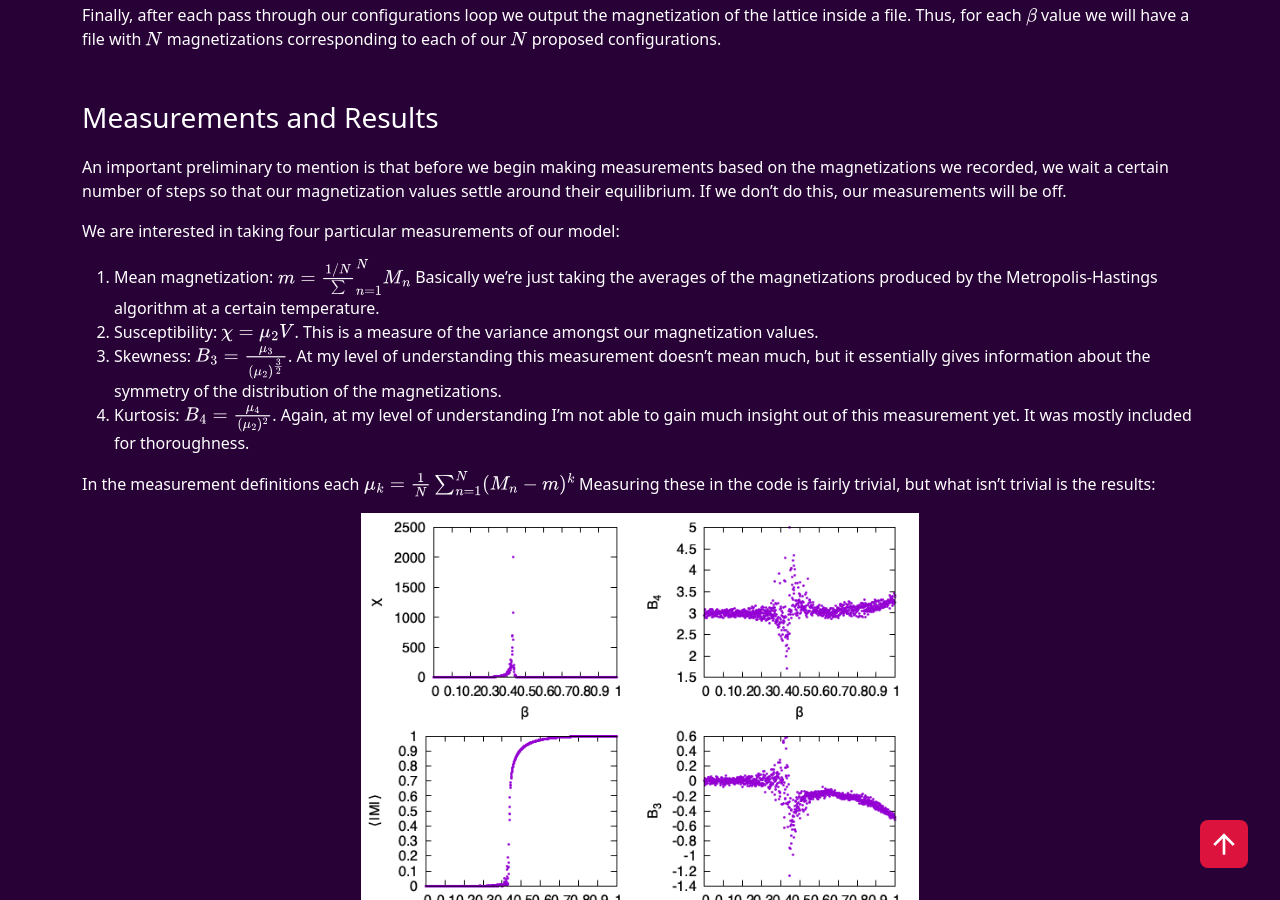
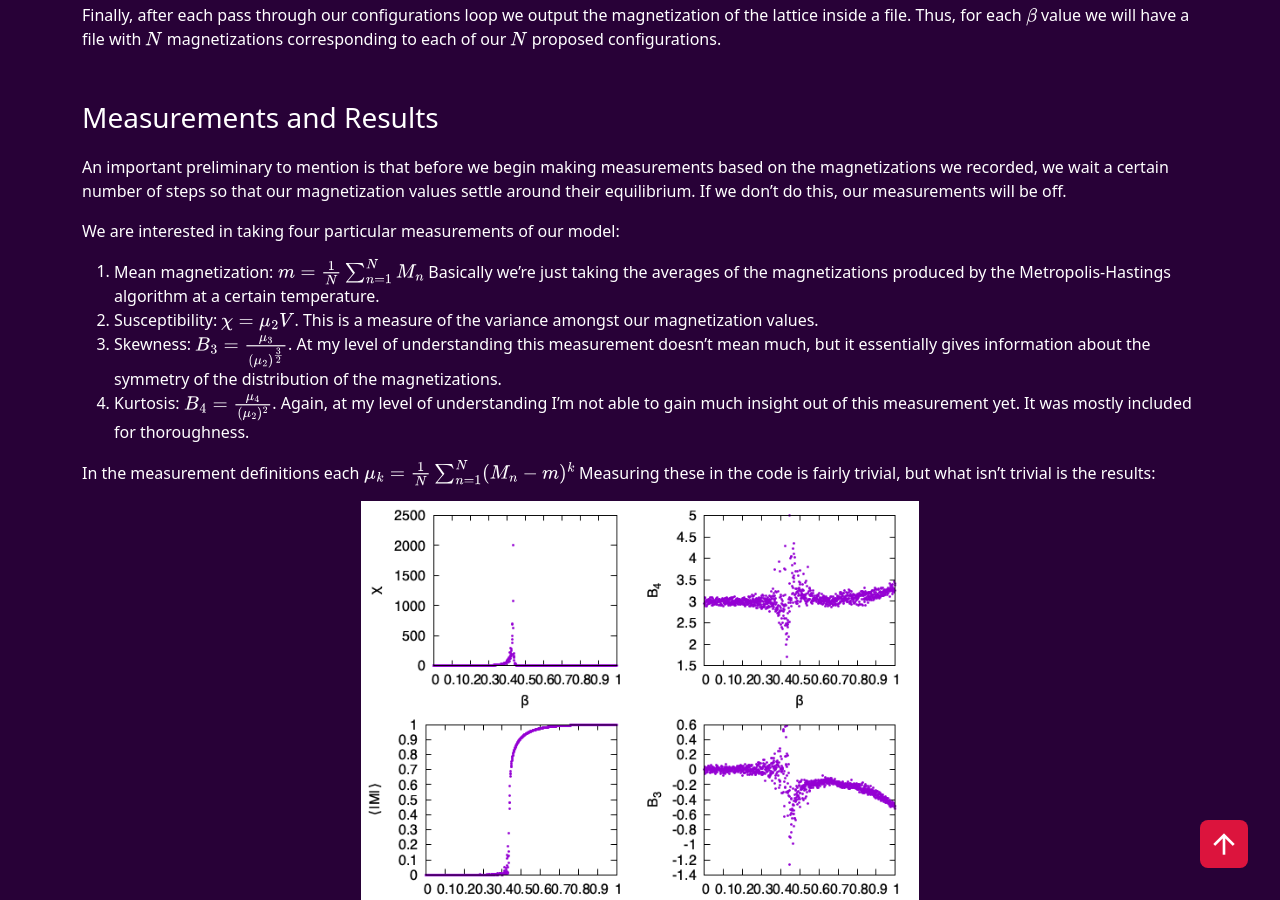
Before and after one commit to FinnLearns/FinnLearns, a Jekyll site: the page built from _posts/2025-11-2-ising.md, in a window 1280 px wide and 900 px high, scrolled down 3941 px. Built offline with Jekyll 4.4.1, drawn with Linux system fonts in a browser that asks for light colours; nearby versions of some CDN libraries.

Commit message:
Yet more syntax errors

```diff
--- a/_posts/2025-11-2-ising.md
+++ b/_posts/2025-11-2-ising.md
@@ -124,7 +124,7 @@ Finally, after each pass through our configurations loop we output the magnetiza
 An important preliminary to mention is that before we begin making measurements based on the magnetizations we recorded, we wait a certain number of steps so that our magnetization values settle around their equilibrium. If we don't do this, our measurements will be off.
 
 We are interested in taking four particular measurements of our model:
-> 1. Mean magnetization: $m = \frac{1/N} \sum_{n=1}^{N} M_n$ Basically we're just taking the averages of the magnetizations produced by the Metropolis-Hastings algorithm at a certain temperature.
+> 1. Mean magnetization: $m = \frac{1}{N} \sum_{n=1}^{N} M_n$ Basically we're just taking the averages of the magnetizations produced by the Metropolis-Hastings algorithm at a certain temperature.
 > 2. Susceptibility: $\chi = \mu_2 V$. This is a measure of the variance amongst our magnetization values.
 > 3. Skewness: $B_3 = \frac{\mu_3}{(\mu_2)^\frac{3}{2}}$. At my level of understanding this measurement doesn't mean much, but it essentially gives information about the symmetry of the distribution of the magnetizations.
 > 4. Kurtosis: $B_4 = \frac{\mu_4}{(\mu_2)^2}$. Again, at my level of understanding I'm not able to gain much insight out of this measurement yet. It was mostly included for thoroughness.
```
